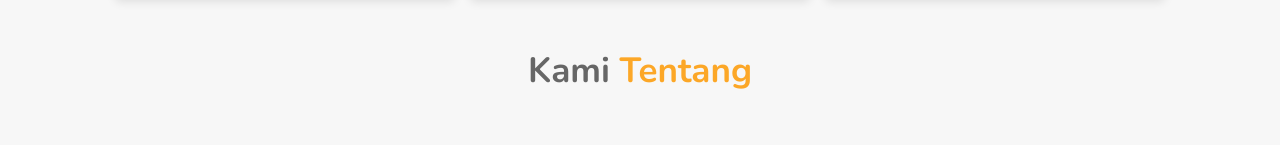
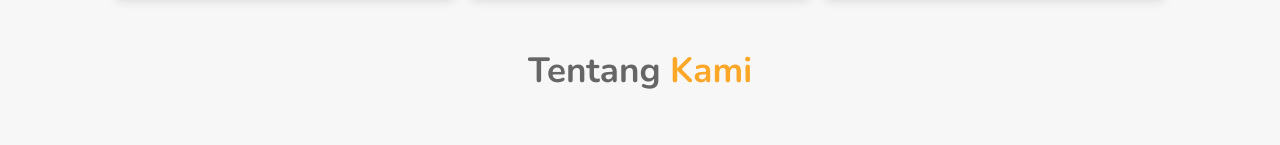
Before and after one commit to Ekawardana/mocktail-company, a plain HTML site: page index.html in a window 1280 px wide. Shown: the part 1550-1695 px from the top of the page. Drawn offline with nearby package versions, Linux system fonts and the light colour scheme.

Commit message:
Memperbaiki judul tentang kami

```diff
--- a/index.html
+++ b/index.html
@@ -161,7 +161,7 @@
     <!-- tentang start -->
     <section class="tentang" id="tentang">
 
-        <h1 class="heading"> Kami <span>Tentang </span> </h1>
+        <h1 class="heading"> Tentang <span>Kami</span> </h1>
 
         <div class="container">
 
```
